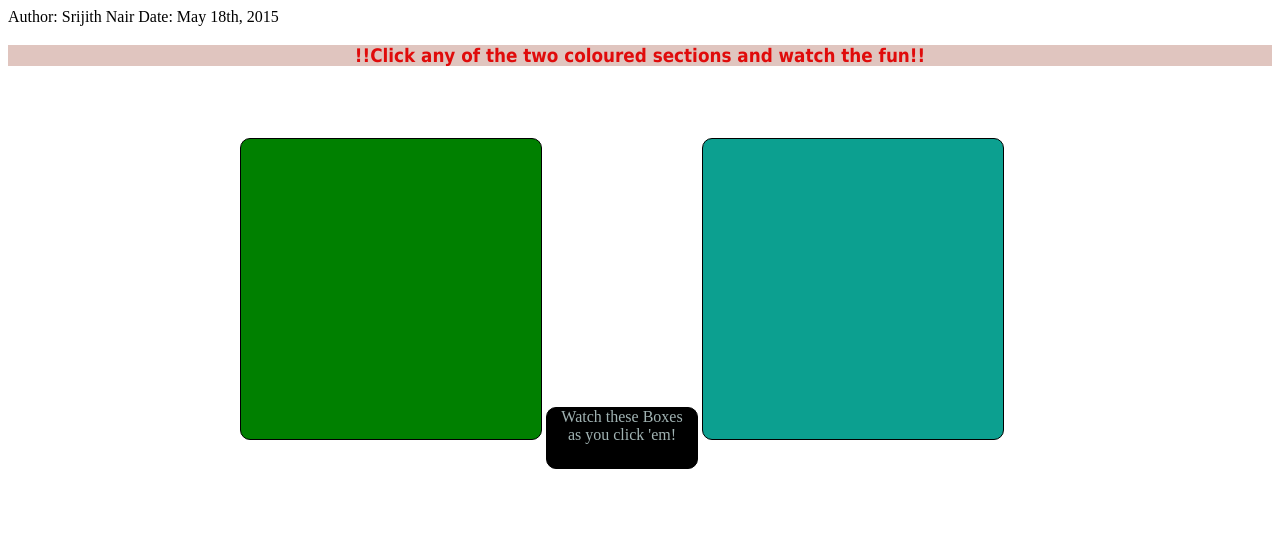
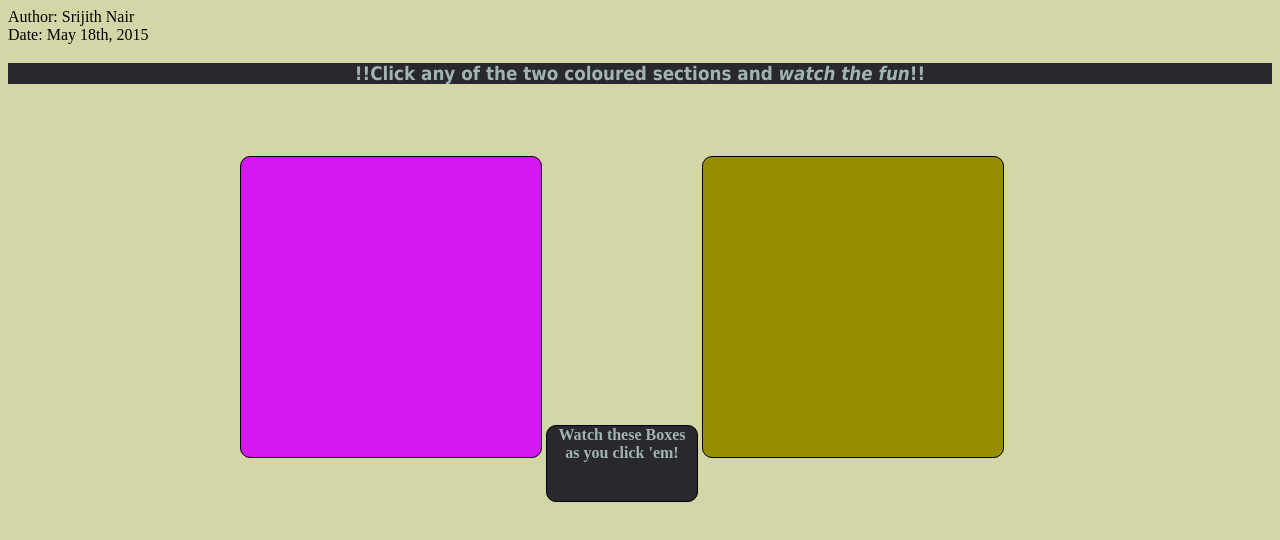
Before and after one commit to srijith1996/FancyWeb-DeltaT1, a plain HTML site: page webpage.html in a window 1280 px wide. Drawn offline with Linux system fonts and the light colour scheme.

Commit message:
Final aesthetic touch

```diff
--- a/styler.css
+++ b/styler.css
@@ -2,8 +2,11 @@
 #heading{
 	text-align: center;
 	font-family: Algerian, Tahoma, Verdana, serif;
-	background-color: #E0C5BF;
-	color: #E00B0B;
+	background-color: #28282E;
+	color: #A1B3B3;
+}
+body{
+	background-color: #D5D6A7;
 }
 #border{
 	margin: auto;
@@ -24,10 +27,10 @@ div div{
 }
 
 #middleman{
-	height: 60px;
+	height: 75px;
 	width: 150px;
 	text-align: center;
-	background-color: black;
+	background-color: #28282E;
 	color: #A1B3B3;
 }
 
--- a/webpage.html
+++ b/webpage.html
@@ -3,14 +3,15 @@
 	<!-- This is just the display design, the actual beauty of the working lies in the javascript file -->
 	<head>
 		<meta>Author: Srijith Nair</meta>
+		<br/>
 		<meta>Date: May 18th, 2015</meta>
 		<title>Chameleon</title>
 		<link type='text/css' rel='stylesheet' href='styler.css'/>
 	</head>
 
-	<body>
+	<body onload='setRandomColor()'>
 
-		<h3 id='heading'>!!Click any of the two coloured sections and watch the fun!!</h3>
+		<h3 id='heading'>!!Click any of the two coloured sections and <em>watch the fun</em>!!</h3>
 		<br/><br/><br/>
 
 
@@ -19,7 +20,7 @@
 			<div id='box_one' onclick='changeColor("box_two")'></div>
 
 			<!--For relating the two boxes-->
-			<div id='middleman'>Watch these Boxes<br/>as you click 'em!</div>
+			<div id='middleman'><strong>Watch these Boxes<br/>as you click 'em!</strong></div>
 
 			<!--Box 2 -->
 			<div id='box_two' style='background-color: #0CA090' onclick='changeColor("box_one")'></div>
@@ -31,6 +32,10 @@
 				function changeColor(divID){
 					document.getElementById(divID).setAttribute("style", getRandomColor());
 				}
+				function setRandomColor(){
+					document.getElementById('box_one').setAttribute("style", getRandomColor());
+					document.getElementById('box_two').setAttribute("style", getRandomColor());
+				}
 			</script>
 		</div>
 
```
Also changed, not shown: ClickManipulator.js (deleted, +0 -20 lines).
